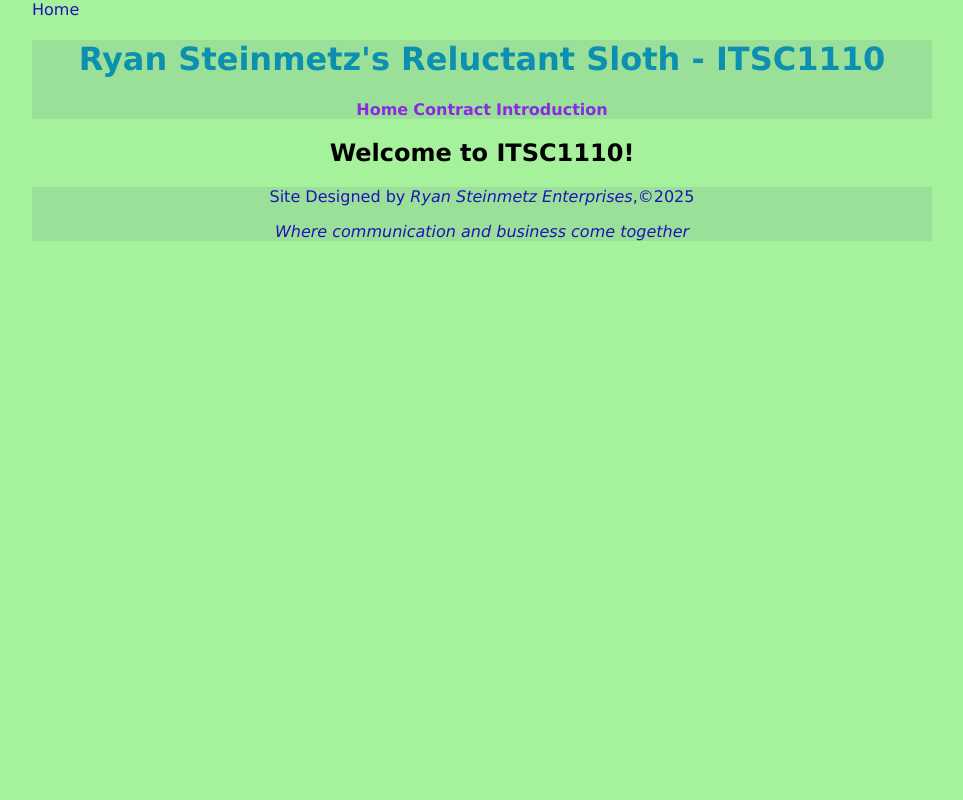
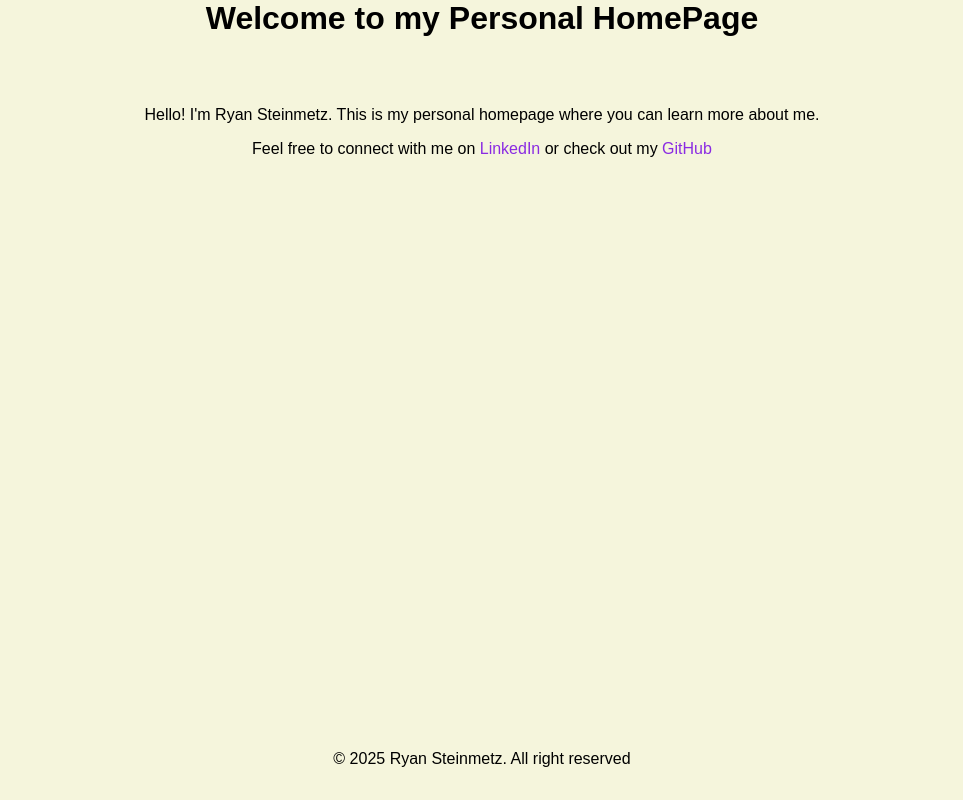
Before and after one commit to Rsteinm1/rsteinm1.github.io, a plain HTML site: page index.html in a window 1280 px wide. Shown: the whole page, without its empty margins (158-1121 px from the left). Drawn offline with Linux system fonts and the light colour scheme; files that its build step writes are made by us from their sources.

Commit message:
Add files via upload

```diff
--- a/index.html
+++ b/index.html
@@ -1,33 +1,51 @@
 <html lang="en">
     <head>
         <meta charset="UTF=8">
-        <meta name="viewport" content="width-device-width, initial-scale=1.0"
-        <title>Home</title>
-        <link rel="stylesheet" href="styles/style.css" />
-
+        <meta name="viewport" content="width=device=width, initial-scale=1.0">
+        <title>Ryan's Personal HomePage</title>
+        <style>
+            body {
+                font-family: Arial, sans-serif;
+                margin: 0;
+                padding: 0;
+                background-color:beige;
+                color: black;
+            }
+            header {
+                background-color:beige;
+                color: black;
+                padding: 0;
+                text-align: center;
+            }
+            main {
+                padding: 2rem;
+                text-align: center;
+            }
+            footer {
+                background-color:beige;
+                color:black;
+                text-align: center;
+                padding: 1rem 0;
+                position: fixed;
+                bottom: 0;
+                width: 100%;
+            }
+            a {
+                color:blueviolet;
+                text-decoration: none;
+            }
+        </style>
     </head>
-
     <body>
-
         <header>
-            <h1>Ryan Steinmetz's Reluctant Sloth - ITSC1110</h1>
-            <nav>
-                <a href="index.html"><strong>Home</strong></a>
-                <a href="contract.html"><strong>Contract</strong></a>
-                <a href="introduction.html"><strong>Introduction</strong></a>
-            </nav>
-            </header>
-
+            <h1>Welcome to my Personal HomePage</h1>
+        </header>
         <main>
-            <h2>Welcome to ITSC1110!</h2>
-            <p>
-
-            </p>
+            <p>Hello! I'm Ryan Steinmetz. This is my personal homepage where you can learn more about me.</p>
+            <p>Feel free to connect with me on <a href="https://www.linkedin.com" target="_blank">LinkedIn</a> or check out my <a href="https://github.com" target="_blank">GitHub</a></p>
         </main>
         <footer>
-            <p> Site Designed by <em>Ryan Steinmetz Enterprises</em>,&copy;2025</p>
-            <p><em>Where communication and business come together</em></p>
+            <p>&copy; 2025 Ryan Steinmetz. All right reserved</p>
         </footer>
     </body>
-
-    </html>
+</html>
```
Also changed, not shown: 2 other files.
